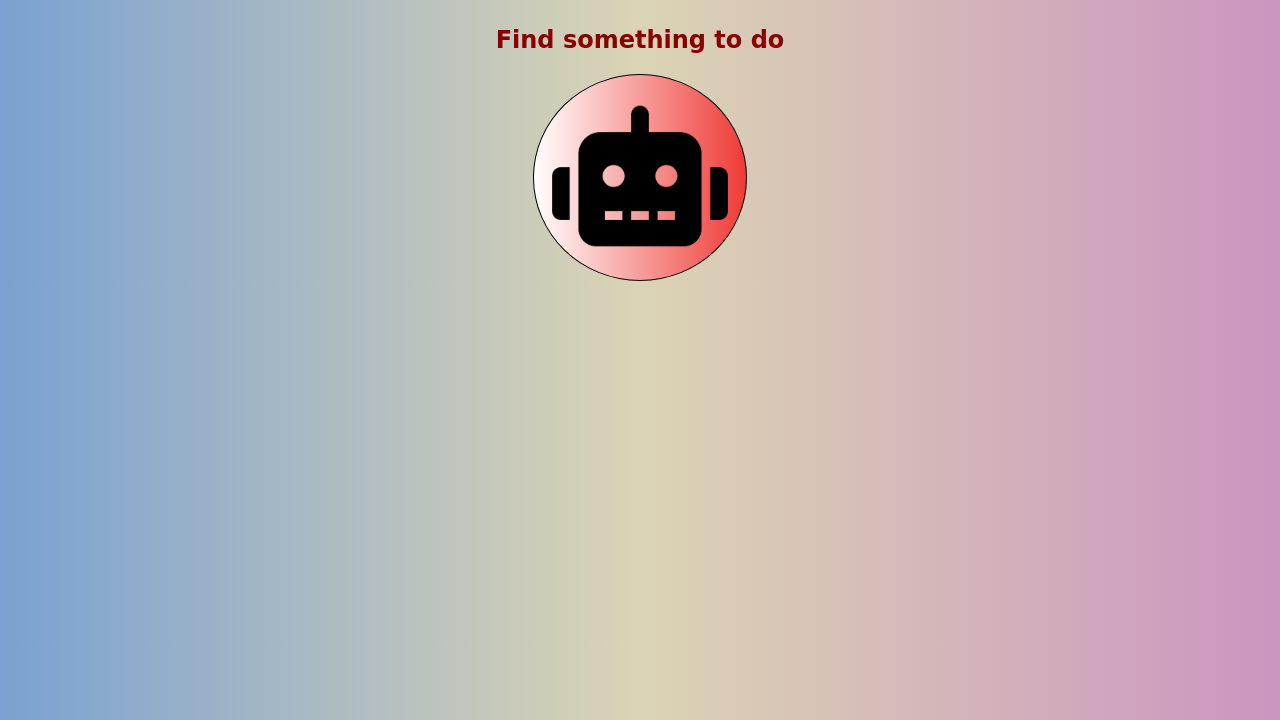
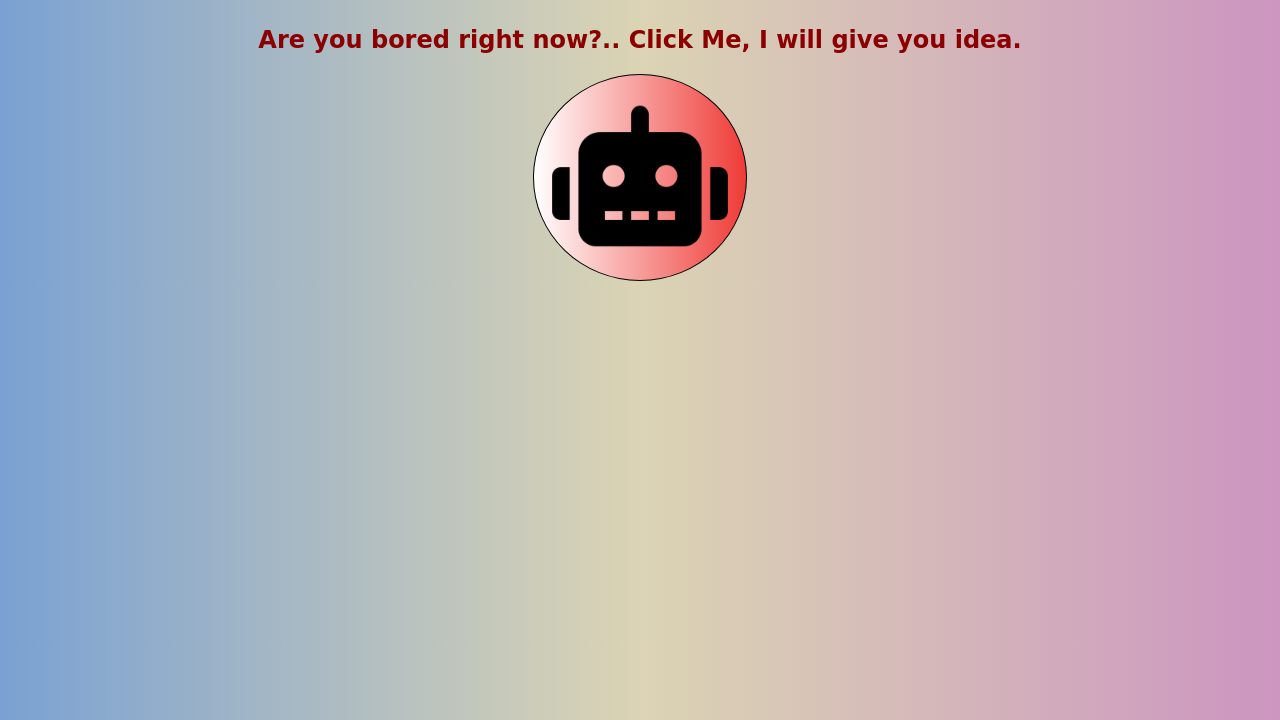
Before and after one commit to avman1998/BoredBot, a plain HTML site: page index.html in a window 1280 px wide. Shown: the part 80-800 px from the top of the page. Drawn offline with Linux system fonts and the light colour scheme; a web font is replaced by a local one.

Commit message:
Update index.html

```diff
--- a/index.html
+++ b/index.html
@@ -15,7 +15,7 @@
   </head>
   <body>
     <h1 id="title">🤖 BORED BOT 🤖</h1>
-    <h2 id="idea">Find something to do</h2>
+    <h2 id="idea">Are you bored right now?.. Click Me, I will give you idea.</h2>
 
     <button id="button-bot">
       <img src="bot.png" height="200" width="200" />
```
